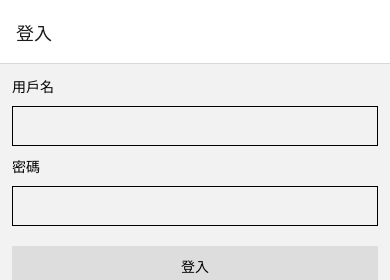
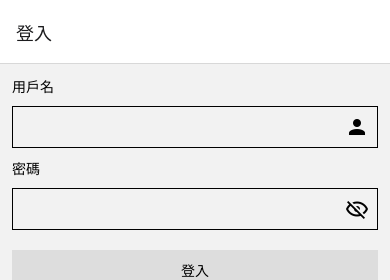
Before and after one commit to oscarchankalung/react-native-assignment, a React Native app: screen /Login in a window 390 px wide. Shown: the top 280 px of the page. Built offline with nearby package versions, Linux system fonts and the light colour scheme.

Commit message:
feat: add icons

```diff
--- a/src/components/form/FormStyles.tsx
+++ b/src/components/form/FormStyles.tsx
@@ -8,12 +8,22 @@ const FormStyles = StyleSheet.create({
   label: {
     marginBottom: 10,
   },
-  inputContainer: {},
-  input: {
+  inputContainer: {
+    flexDirection: 'row',
+    alignItems: 'center',
+    borderWidth: 1.5,
+  },
+  inputField: {
+    flex: 1,
     height: 40,
     padding: 10,
-    borderWidth: 1,
     // backgroundColor: 'blue',
+  },
+  icon: {
+    justifyContent: 'center',
+    height: 40,
+    paddingHorizontal: 8,
+    // backgroundColor: 'orange',
   },
   error: {
     color: 'red',
--- a/src/components/form/PasswordField.tsx
+++ b/src/components/form/PasswordField.tsx
@@ -1,19 +1,20 @@
-import React from 'react';
+import React, { useState } from 'react';
 import {
   StyleSheet,
   Text,
   TextInput,
   TextInputProps,
   TouchableOpacity,
+  View,
 } from 'react-native';
 
 import FormStyles from './FormStyles';
+import Icon from 'react-native-vector-icons/MaterialCommunityIcons';
 
 export interface Props extends TextInputProps {
   label: string;
   value: string;
   error: string;
-  icon?: React.ReactNode;
   onBlur: () => void;
   onChangeText: () => void;
   onSubmitEditing?: () => void;
@@ -21,17 +22,41 @@ export interface Props extends TextInputProps {
 }
 
 const PasswordField = React.forwardRef<TextInput, Props>((props, ref) => {
-  const { label, error } = props;
+  const { label, error, onPress } = props;
+
+  const [showPassword, setShowPassword] = useState(false);
+  const onToggleShowPasswordPressed = () => {
+    setShowPassword(prev => !prev);
+  };
+
+  const PasswordIcons = {
+    Show: <Icon name="eye-outline" size={24} color="black" />,
+    Hide: <Icon name="eye-off-outline" size={24} color="black" />,
+  };
+  const PasswordToggle = (
+    <TouchableOpacity
+      style={styles.icon}
+      onPress={onToggleShowPasswordPressed}
+      activeOpacity={1}>
+      {showPassword ? PasswordIcons.Show : PasswordIcons.Hide}
+    </TouchableOpacity>
+  );
 
   return (
     <TouchableOpacity
       style={styles.container}
-      onPress={props.onPress}
+      onPress={onPress}
       activeOpacity={1}>
       <Text style={styles.label}>{label}</Text>
-      <TouchableOpacity style={styles.inputContainer}>
-        <TextInput ref={ref} style={styles.input} secureTextEntry {...props} />
-      </TouchableOpacity>
+      <View style={styles.inputContainer}>
+        <TextInput
+          ref={ref}
+          style={styles.inputField}
+          secureTextEntry={!showPassword}
+          {...props}
+        />
+        {PasswordToggle}
+      </View>
       {Boolean(error) && <Text style={styles.error}>{error}</Text>}
     </TouchableOpacity>
   );
@@ -42,8 +67,9 @@ export default PasswordField;
 const styles = StyleSheet.create({
   ...FormStyles,
   // container: {},
+  // label: {},
   // inputContainer: {},
-  // label: {},
-  // input: {},
+  // inputField: {},
+  // icon: {},
   // error: {},
 });
--- a/src/components/form/TextField.tsx
+++ b/src/components/form/TextField.tsx
@@ -22,16 +22,17 @@ export interface Props extends TextInputProps {
 }
 
 const TextField = React.forwardRef<TextInput, Props>((props, ref) => {
-  const { label, error } = props;
+  const { label, icon, error, onPress } = props;
 
   return (
     <TouchableOpacity
       style={styles.container}
-      onPress={props.onPress}
+      onPress={onPress}
       activeOpacity={1}>
       <Text style={styles.label}>{label}</Text>
       <View style={styles.inputContainer}>
-        <TextInput ref={ref} style={styles.input} {...props} />
+        <TextInput ref={ref} style={styles.inputField} {...props} />
+        <View style={styles.icon}>{icon}</View>
       </View>
       {Boolean(error) && <Text style={styles.error}>{error}</Text>}
     </TouchableOpacity>
@@ -43,8 +44,9 @@ export default TextField;
 const styles = StyleSheet.create({
   ...FormStyles,
   // container: {},
+  // label: {},
   // inputContainer: {},
-  // label: {},
-  // input: {},
+  // inputField: {},
+  // inputIcon: {},
   // error: {},
 });
--- a/src/screens/LoginScreen.tsx
+++ b/src/screens/LoginScreen.tsx
@@ -24,6 +24,7 @@ import { AppStackParamList } from '../App';
 import LanguageSelector from '../components/login/LanguageSelector';
 import TextField from '../components/form/TextField';
 import PasswordField from '../components/form/PasswordField';
+import Icon from 'react-native-vector-icons/MaterialCommunityIcons';
 
 const schema = yup.object().shape({
   username: yup.string().required('form.requiredUsername'),
@@ -53,6 +54,8 @@ const LoginScreen: React.FC<Props> = ({ navigation }) => {
   const focusUsername = () => usernameRef.current?.focus();
   const focusPassword = () => passwordRef.current?.focus();
 
+  const usernameIcon = <Icon name="account" size={24} color="black" />;
+
   const onSubmit = handleSubmit(() => {
     navigation.navigate('CategoryList');
     reset();
@@ -73,6 +76,7 @@ const LoginScreen: React.FC<Props> = ({ navigation }) => {
               ref={usernameRef}
               label={t('login.username')}
               value={value}
+              icon={usernameIcon}
               error={t(error)}
               onBlur={onBlur}
               onChangeText={onChange}
```
